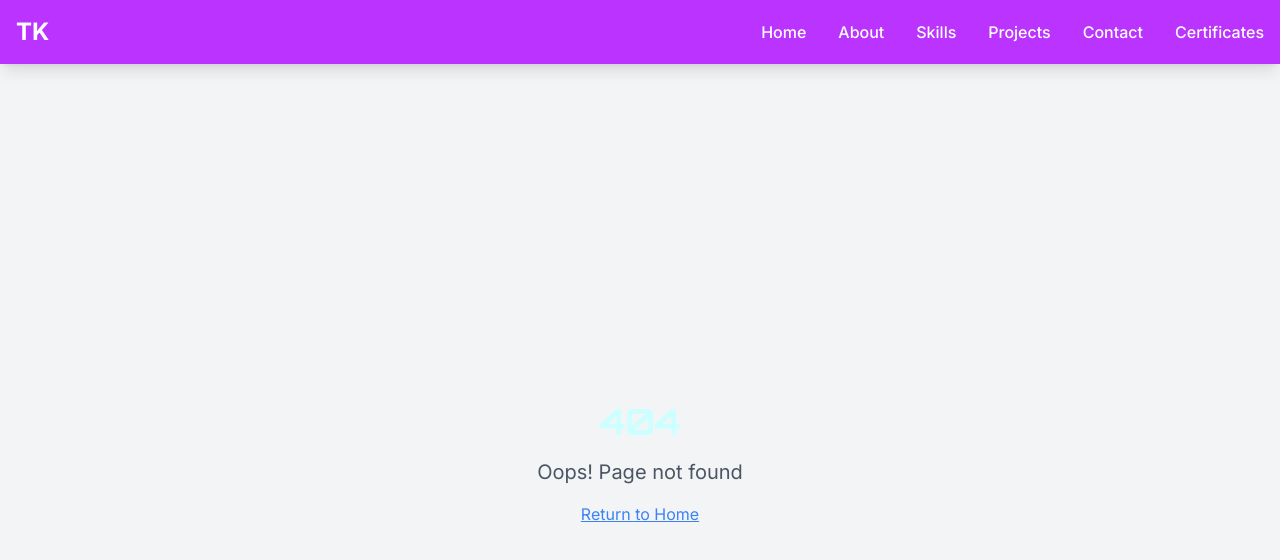
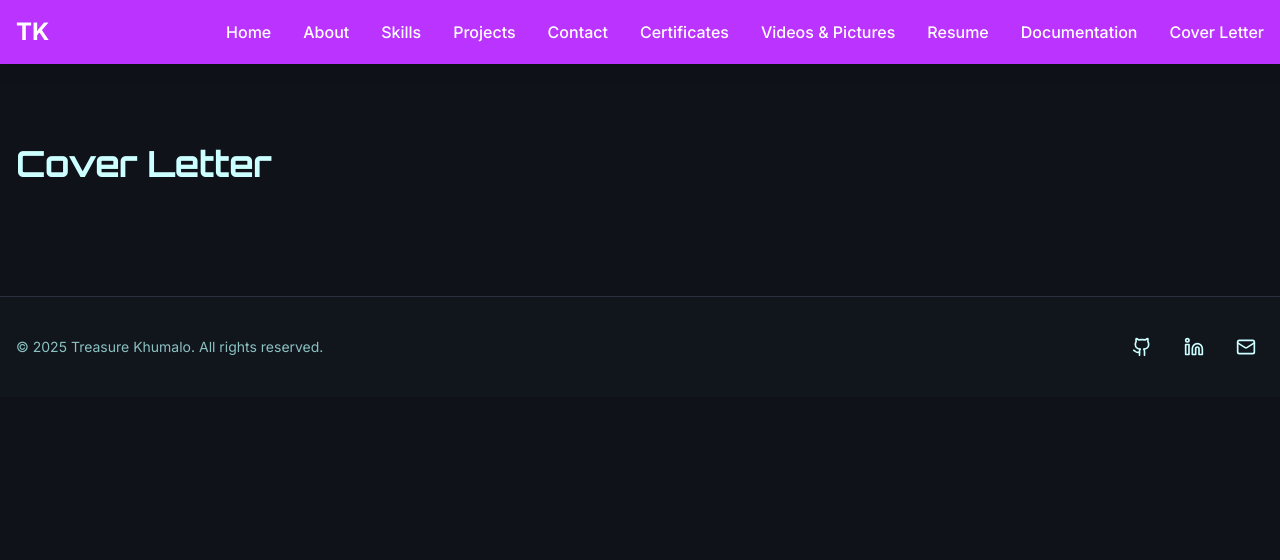
Before and after one commit to TTKhumalo/treasurekhumaloportfolio, a React (Vite) app: page /cover-letter in a window 1280 px wide. Before the commit this address had no page. Shown: the top 560 px of the page. Built offline with nearby package versions, Linux system fonts and the light colour scheme; the HTML template or start-up script is replaced by a standard one.

Commit message:
Add new pages to navigation

```diff
--- a/src/App.tsx
+++ b/src/App.tsx
@@ -10,6 +10,10 @@ import Skills from "./pages/Skills";
 import Projects from "./pages/Projects";
 import Contact from "./pages/Contact";
 import Certificates from "./pages/Certificates";
+import VideosAndPictures from "./pages/VideosAndPictures";
+import Resume from "./pages/Resume";
+import Documentation from "./pages/Documentation";
+import CoverLetter from "./pages/CoverLetter";
 import NotFound from "./pages/NotFound";
 
 const queryClient = new QueryClient();
@@ -30,6 +34,10 @@ const App = () => (
               <Route path="/projects" element={<Projects />} />
               <Route path="/contact" element={<Contact />} />
               <Route path="/certificates" element={<Certificates />} />
+              <Route path="/videos-and-pictures" element={<VideosAndPictures />} />
+              <Route path="/resume" element={<Resume />} />
+              <Route path="/documentation" element={<Documentation />} />
+              <Route path="/cover-letter" element={<CoverLetter />} />
               {/* ADD ALL CUSTOM ROUTES ABOVE THE CATCH-ALL "*" ROUTE */}
               <Route path="*" element={<NotFound />} />
             </Routes>
--- a/src/components/Navigation.tsx
+++ b/src/components/Navigation.tsx
@@ -21,7 +21,11 @@ const Navigation = () => {
     { path: "/skills", label: "Skills" },
     { path: "/projects", label: "Projects" },
     { path: "/contact", label: "Contact" },
-    { path: "/certificates", label: "Certificates" }
+    { path: "/certificates", label: "Certificates" },
+    { path: "/videos-and-pictures", label: "Videos & Pictures" },
+    { path: "/resume", label: "Resume" },
+    { path: "/documentation", label: "Documentation" },
+    { path: "/cover-letter", label: "Cover Letter" }
   ];
 
   return (
--- /dev/null
+++ b/src/pages/CoverLetter.tsx
@@ -0,0 +1,14 @@
+import Footer from "@/components/Footer";
+
+const CoverLetter = () => {
+  return (
+    <div className="min-h-screen bg-background text-foreground">
+      <main className="container mx-auto px-4 py-20">
+        <h1 className="text-4xl font-bold mb-8">Cover Letter</h1>
+      </main>
+      <Footer />
+    </div>
+  );
+};
+
+export default CoverLetter;
--- /dev/null
+++ b/src/pages/Documentation.tsx
@@ -0,0 +1,14 @@
+import Footer from "@/components/Footer";
+
+const Documentation = () => {
+  return (
+    <div className="min-h-screen bg-background text-foreground">
+      <main className="container mx-auto px-4 py-20">
+        <h1 className="text-4xl font-bold mb-8">Documentation</h1>
+      </main>
+      <Footer />
+    </div>
+  );
+};
+
+export default Documentation;
--- /dev/null
+++ b/src/pages/Resume.tsx
@@ -0,0 +1,14 @@
+import Footer from "@/components/Footer";
+
+const Resume = () => {
+  return (
+    <div className="min-h-screen bg-background text-foreground">
+      <main className="container mx-auto px-4 py-20">
+        <h1 className="text-4xl font-bold mb-8">Resume</h1>
+      </main>
+      <Footer />
+    </div>
+  );
+};
+
+export default Resume;
--- /dev/null
+++ b/src/pages/VideosAndPictures.tsx
@@ -0,0 +1,14 @@
+import Footer from "@/components/Footer";
+
+const VideosAndPictures = () => {
+  return (
+    <div className="min-h-screen bg-background text-foreground">
+      <main className="container mx-auto px-4 py-20">
+        <h1 className="text-4xl font-bold mb-8">Videos & Pictures</h1>
+      </main>
+      <Footer />
+    </div>
+  );
+};
+
+export default VideosAndPictures;
```
